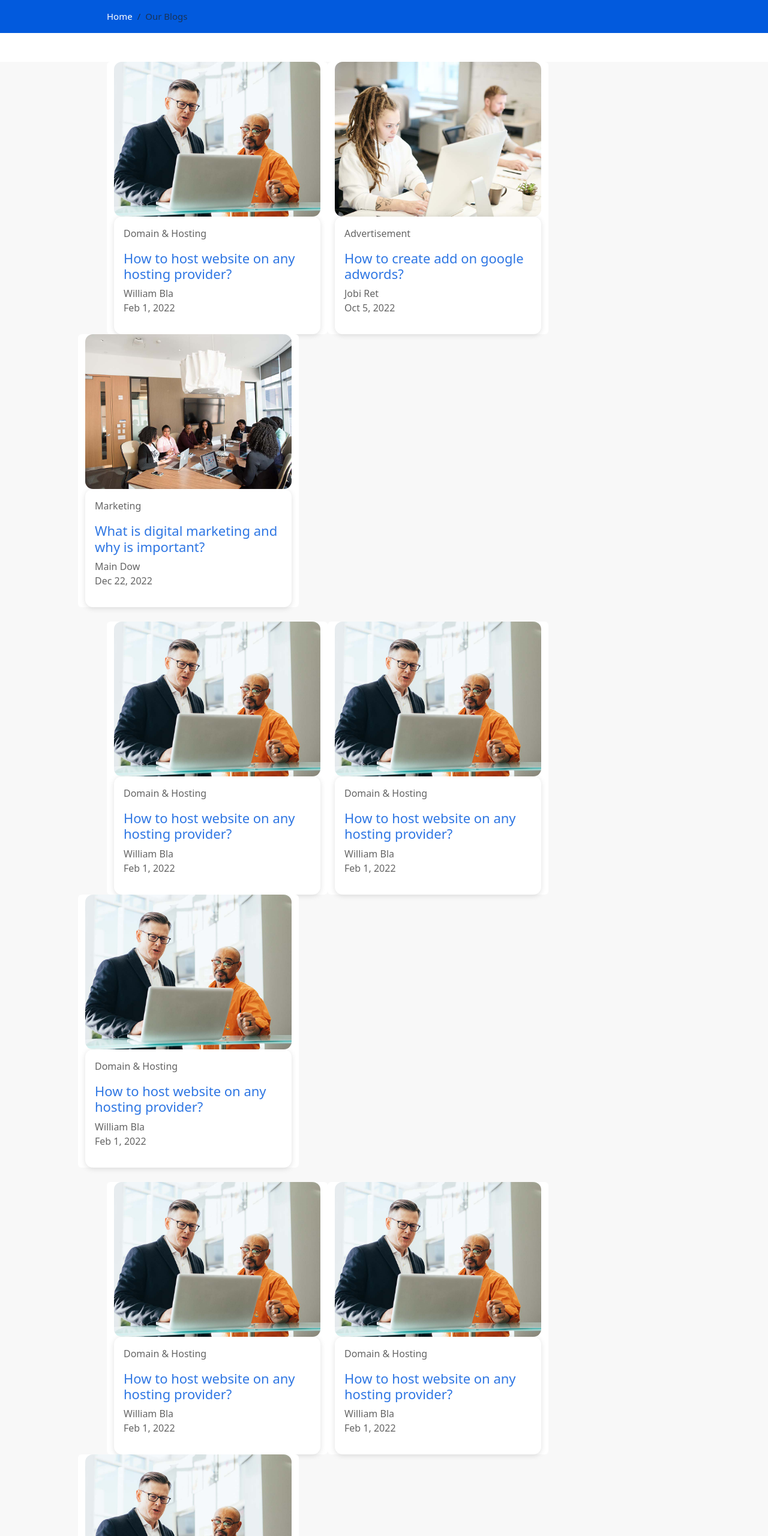
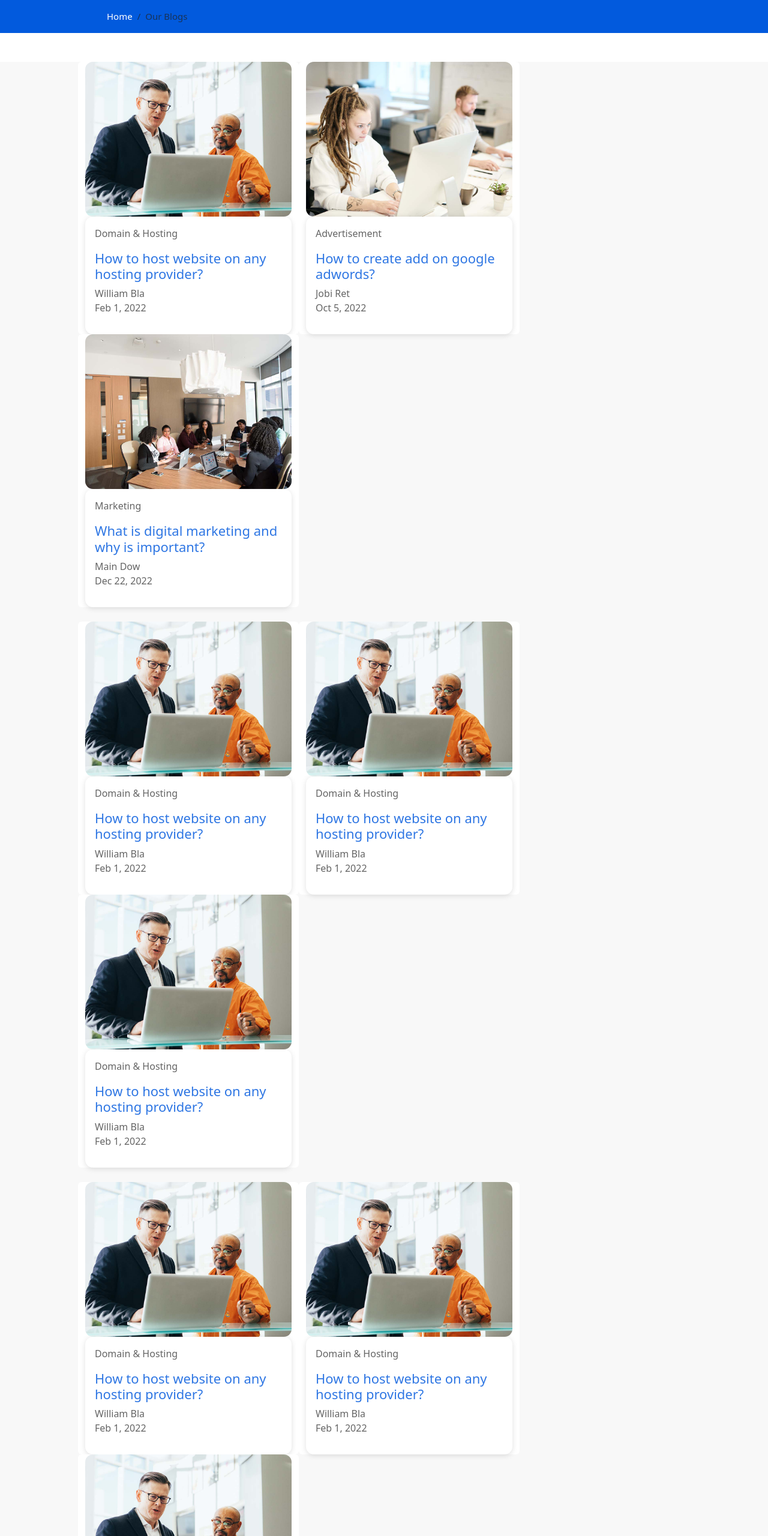
Before and after one commit to Huzaima007/Saylani-Tasks, a plain HTML site: page index.html in a window 1280 px wide. Shown: the top 2560 px of the page at 60% size. Drawn offline with nearby package versions, Linux system fonts and the light colour scheme.

Commit message:
Update index.html

```diff
--- a/index.html
+++ b/index.html
@@ -5,7 +5,7 @@
     <meta name="viewport" content="width=device-width, initial-scale=1.0" />
     <title>
       Technoit | IT Solutions & Business Services Multipurpose Responsive
-      Website Template#364514
+      Website Template
     </title>
     <link
       href="https://cdn.jsdelivr.net/npm/bootstrap@5.3.3/dist/css/bootstrap.min.css"
@@ -31,7 +31,7 @@
     <div class="color">
       <div class="container mt-5">
         <div class="row ms-5">
-          <div class="card ms-5" style="width: 23rem">
+          <div class="card" style="width: 23rem">
             <div class="image-container">
               <img
                 src="./Assets/Images/blog-1.jpg"
@@ -83,7 +83,7 @@
           </div>
         </div>
         <div class="row ms-5 mt-4">
-          <div class="card ms-5" style="width: 23rem">
+          <div class="card" style="width: 23rem">
             <div class="image-container">
               <img
                 src="./Assets/Images/blog-1.jpg"
@@ -133,7 +133,7 @@
           </div>
         </div>
         <div class="row ms-5 mt-4">
-          <div class="card ms-5" style="width: 23rem">
+          <div class="card" style="width: 23rem">
             <div class="image-container">
               <img
                 src="./Assets/Images/blog-1.jpg"
```
